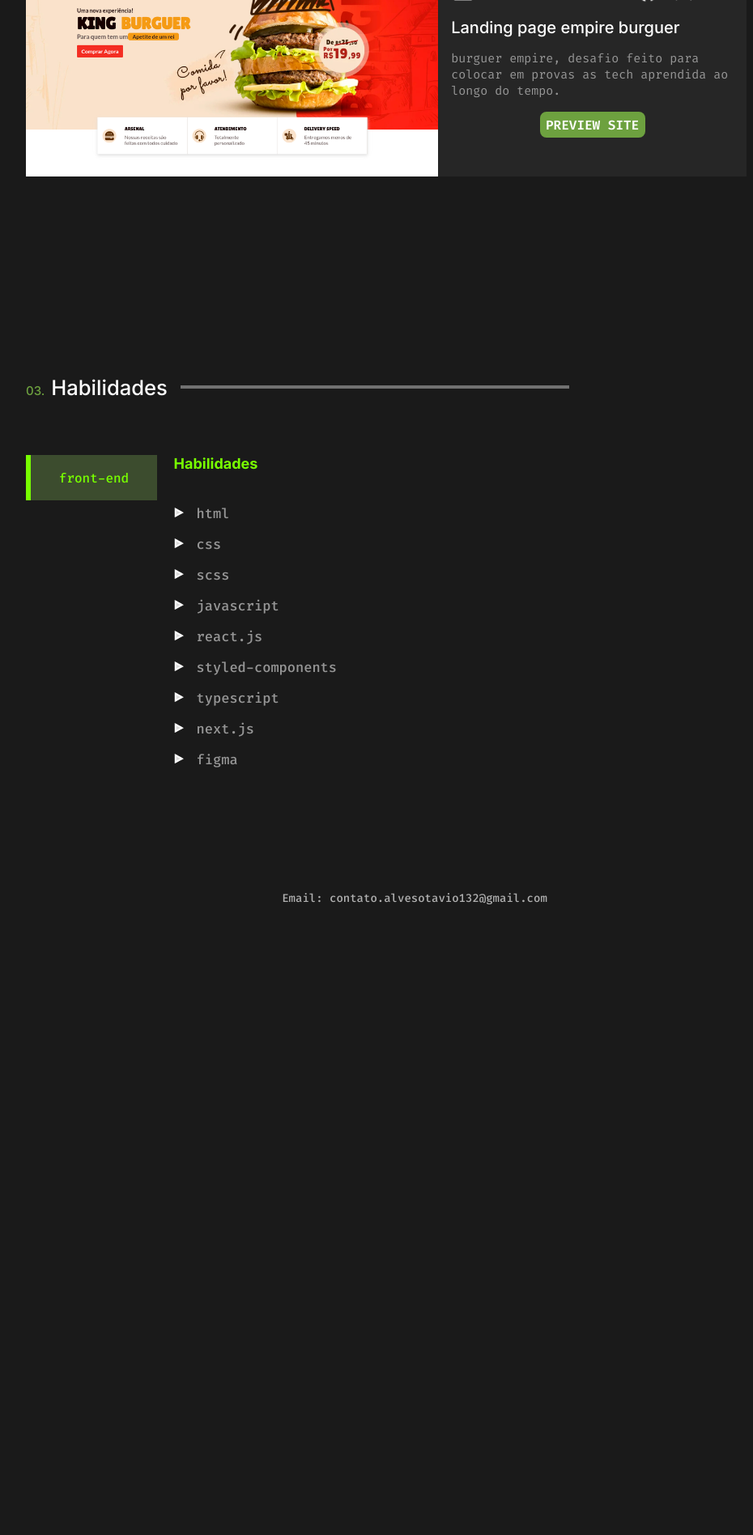
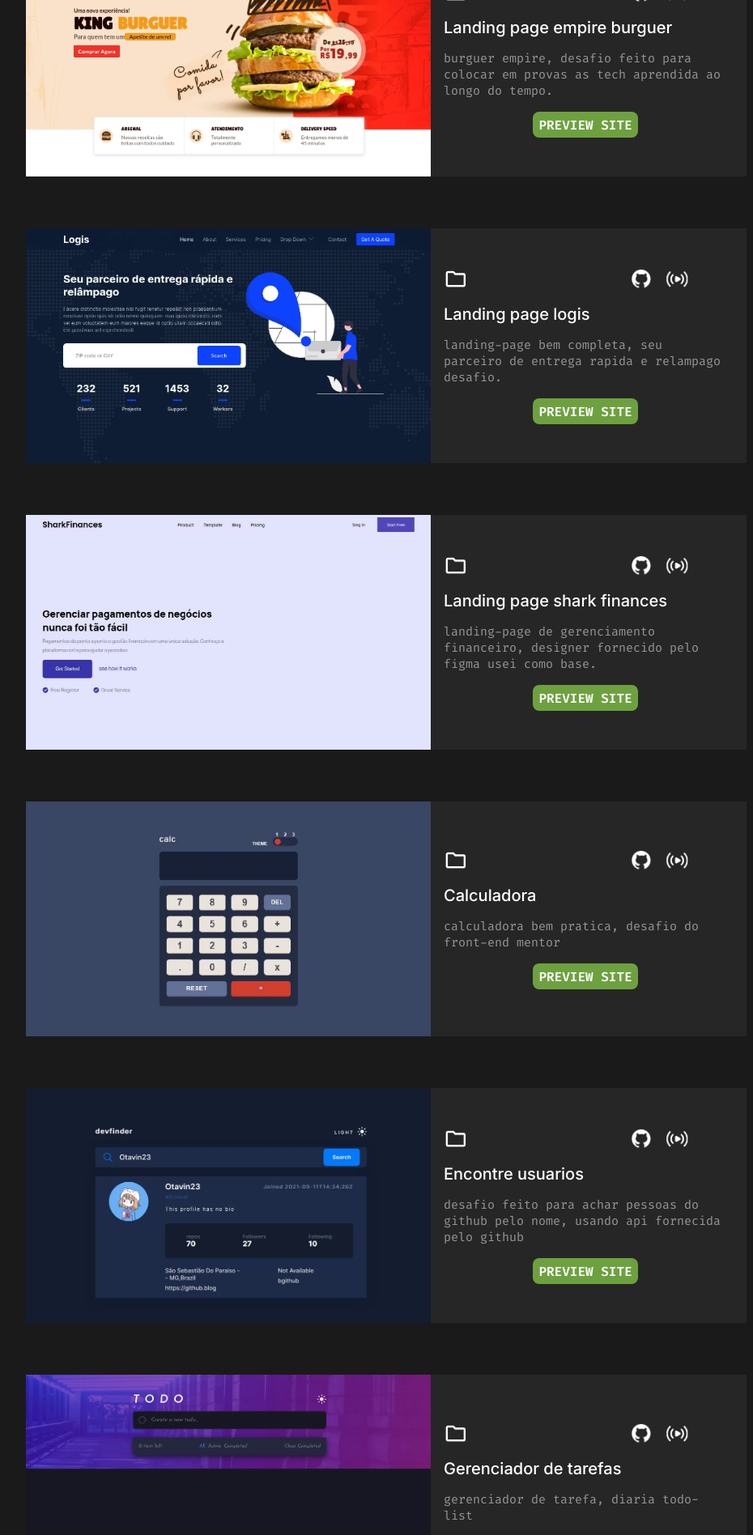
Before and after one commit to Otavin23/PortifolioV2, a React (Vite) app: page / in a window 1280 px wide. Shown: the part 880-2776 px from the top of the page at 81% size, without its empty margins (128-1058 px from the left). Before the commit the page ends 2037 px from the top, so only its background shows below. Built offline with nearby package versions, Linux system fonts and the light colour scheme.

Commit message:
finished

```diff
--- a/src/Components/cardProjects/index.tsx
+++ b/src/Components/cardProjects/index.tsx
@@ -5,31 +5,14 @@ import live from "../../assets/live.webp";
 
 const cardProjects = (props: {
   srcc: string;
-  imageTablet: string;
-  imageMoble: string;
   alt: string;
   titulo: string;
   tituloSecond: string;
   href: string;
 }) => {
-  /*
-   */
   return (
     <S.imageProjects data-aos="zoom-in">
-      <S.imageResponsive>
-        <source
-          media="(max-width: 425px)"
-          srcSet={`${props.imageMoble}`}
-          type="image/png"
-        />
-
-        <source
-          media="(max-width: 1115px)"
-          srcSet={`${props.imageTablet}`}
-          type="image/png"
-        />
-        <img src={props.srcc || undefined} alt={props.alt || undefined} />
-      </S.imageResponsive>
+      <img src={props.srcc || undefined} alt={props.alt || undefined} />
 
       <S.informationProjects>
         <S.images__links>
--- a/src/Components/cardProjects/style.ts
+++ b/src/Components/cardProjects/style.ts
@@ -9,8 +9,13 @@ export const imageProjects = styled.div`
   background: var(--backgrounProject);
 
   img {
+    max-width: 500px;
+    width: 100%;
+    height: 100%;
     object-fit: cover;
+    object-position: bottom;
   }
+
   @media (max-width: 1115px) {
     flex-wrap: wrap;
     height: 0%;
@@ -47,20 +52,6 @@ export const images__nav = styled.picture`
     margin: 0 1rem 0 0;
   }
   @media (max-width: 1115px) {
-  }
-`;
-
-export const imageResponsive = styled.picture`
-  height: 100%;
-  img {
-    width: 100%;
-    height: 100%;
-  }
-  @media (max-width: 1115px) {
-    width: 100%;
-    img {
-      width: 100%;
-    }
   }
 `;
 
--- a/src/page/Home/index.tsx
+++ b/src/page/Home/index.tsx
@@ -34,9 +34,6 @@ import challenge from "../../assets/image__projects/chall.webp";
 import Cardp from "../../Components/cardProjects";
 
 import polygon from "../../assets/Polygon.webp";
-import burguerDesktop from "../../assets/brchallenger/brchallengDesktop.png";
-import burguerTablet from "../../assets/brchallenger/brchallengTablet.png";
-import burguerMobile from "../../assets/brchallenger/brchallengMobile.png";
 
 const Home = () => {
   useEffect(() => {
@@ -98,15 +95,83 @@ const Home = () => {
 
           <S.cardImageProjects>
             <Cardp
-              srcc={`${burguerDesktop}`}
-              imageTablet={`${burguerTablet}`}
-              imageMoble={`${burguerMobile}`}
+              srcc={`${challenge}`}
               alt={"imagem de um projeto de um site de hamburguer"}
               titulo={"Landing page empire burguer"}
               tituloSecond={
                 "burguer empire, desafio feito para colocar em provas as tech aprendida ao longo do tempo."
               }
               href={"https://br-challenges-empire-burger.vercel.app/"}
+            />
+
+            <Cardp
+              srcc={`${landinPage}`}
+              alt={"image of a fast delivery landing page"}
+              titulo={"Landing page logis"}
+              tituloSecond={
+                "landing-page bem completa, seu parceiro de entrega rapida e relampago desafio."
+              }
+              href={"https://logist-fast-delivery-landing-page.vercel.app/"}
+            />
+
+            <Cardp
+              srcc={`${gerenciamento}`}
+              alt={
+                "financial management landing page based on a designer provided by figma"
+              }
+              titulo={"Landing page shark finances"}
+              tituloSecond={
+                "landing-page de gerenciamento financeiro, designer fornecido pelo figma usei como base."
+              }
+              href={"https://gerenciamento-financeiro-landing-page.vercel.app/"}
+            />
+
+            <Cardp
+              srcc={`${calculadora}`}
+              alt={"image of a calculator"}
+              titulo={"Calculadora"}
+              tituloSecond={
+                "calculadora bem pratica, desafio do front-end mentor"
+              }
+              href={"https://tiny-sopapillas-c14523.netlify.app/"}
+            />
+
+            <Cardp
+              srcc={`${githubSearch}`}
+              alt={"desafio feito para achar pessoas do github pelo nome"}
+              titulo={"Encontre usuarios"}
+              tituloSecond={
+                "desafio feito para achar pessoas do github pelo nome, usando api fornecida pelo github"
+              }
+              href={"https://eloquent-johnson-973322.netlify.app/"}
+            />
+
+            <Cardp
+              srcc={`${todoList}`}
+              alt={"image task management"}
+              titulo={"Gerenciador de tarefas"}
+              tituloSecond={"gerenciador de tarefa, diaria todo-list"}
+              href={"https://fervent-yalow-13b8a0.netlify.app/"}
+            />
+
+            <Cardp
+              srcc={`${interativo}`}
+              alt={"image of text with several buttons"}
+              titulo={"Interativo"}
+              tituloSecond={
+                "a cada clique no numero ele vai interagir com o botão e levar para um modal de baixo desse que esta oculto"
+              }
+              href={"https://interactive-rating-component-tan-six.vercel.app/"}
+            />
+
+            <Cardp
+              srcc={`${restContries}`}
+              alt={"image of a website to locate the country and learn more"}
+              titulo={"procura pais"}
+              tituloSecond={
+                "procura pais e fornece infomações do pais desejado, precisa de ajustes"
+              }
+              href={"https://eager-poincare-e5ad84.netlify.app/"}
             />
           </S.cardImageProjects>
         </S.containerSkills>
```
